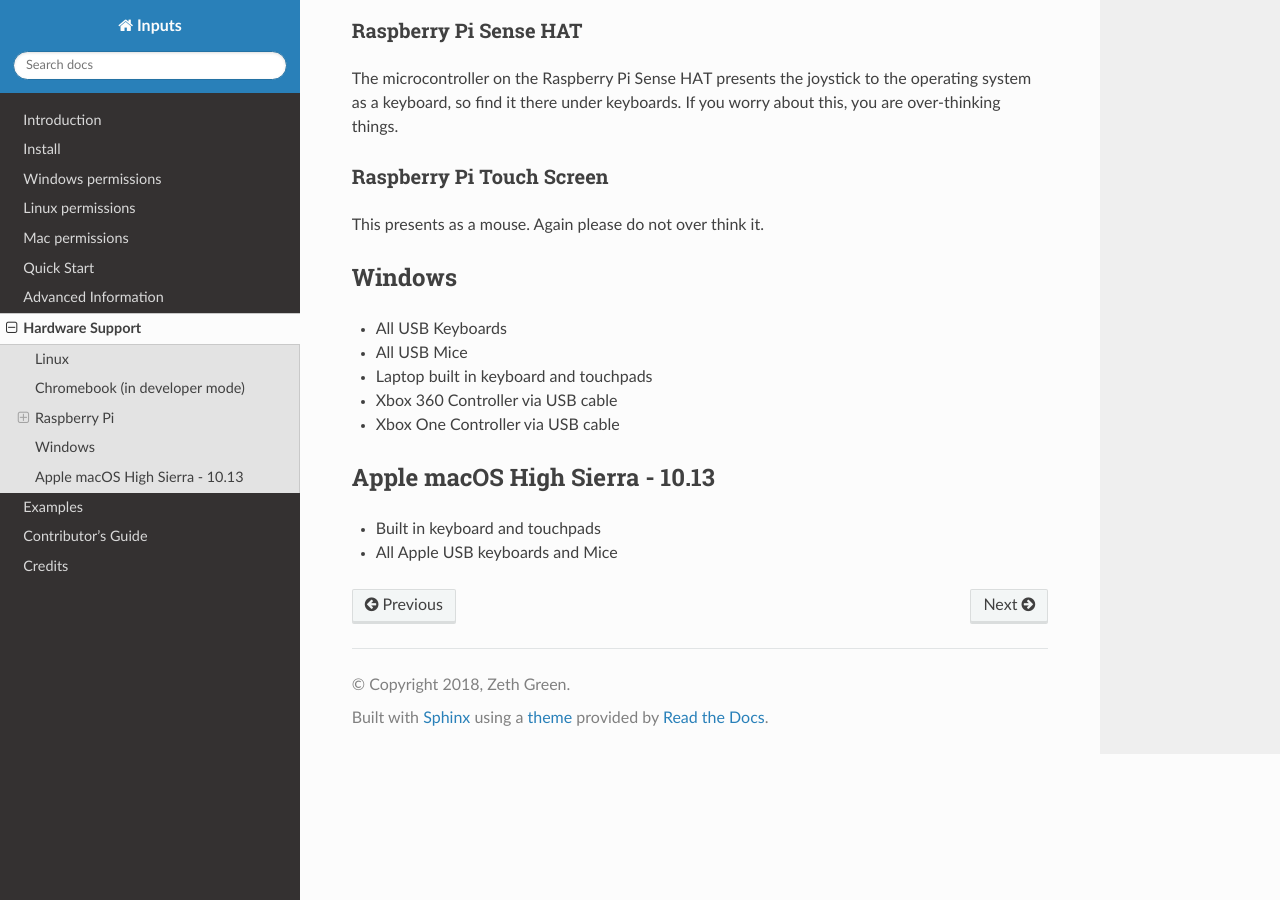
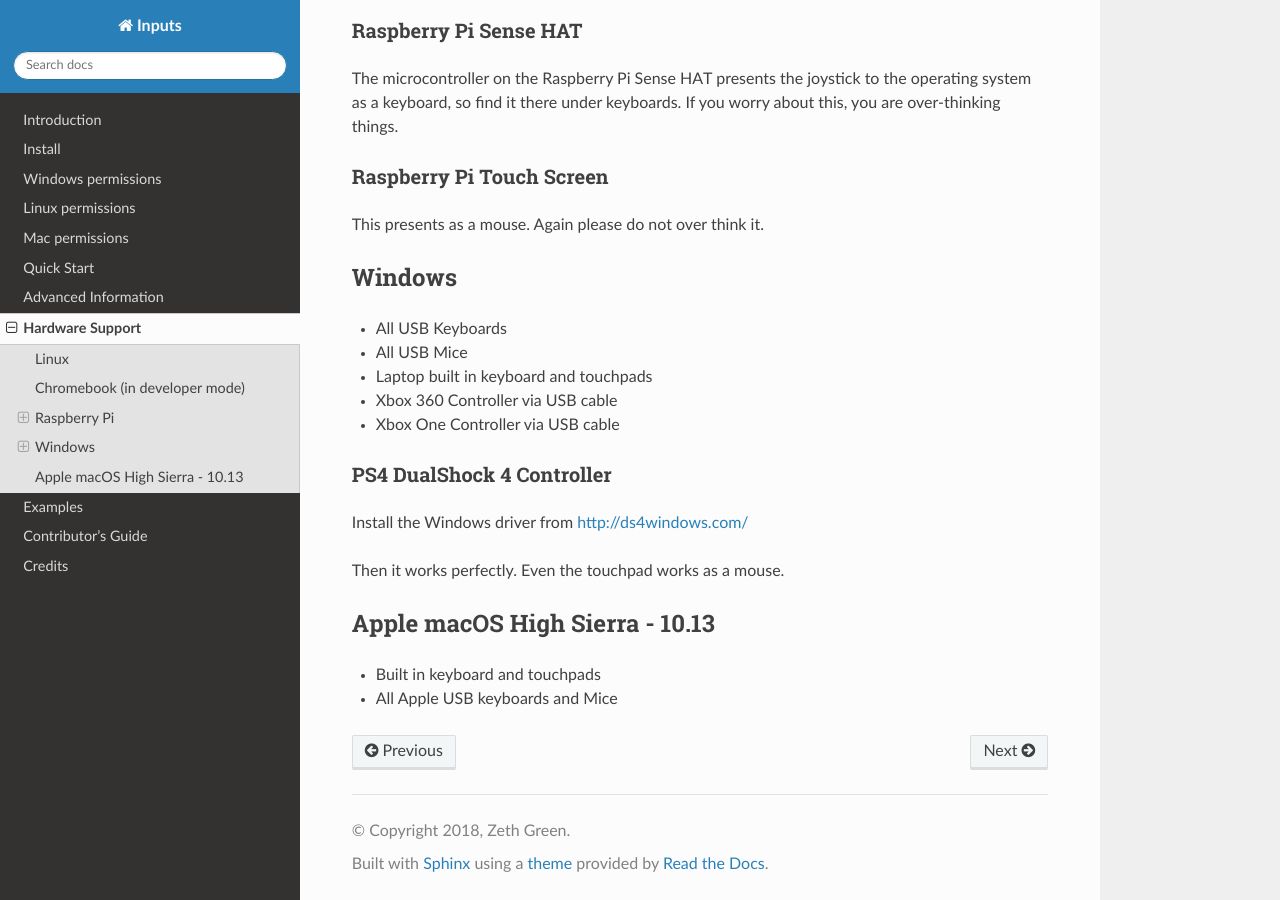
Before and after one commit to zeth/inputs, a Sphinx documentation site: the page built from docs/user/hardwaresupport.rst, in a window 1280 px wide and 900 px high, scrolled down 767 px. Built offline with Sphinx 7.4.7 and the Read the Docs theme 2.0.0, drawn with Linux system fonts in a browser that asks for light colours.

Commit message:
Mention PS4 Dualshock support on Windows.

```diff
--- a/docs/user/hardwaresupport.rst
+++ b/docs/user/hardwaresupport.rst
@@ -52,6 +52,13 @@
 * Xbox 360 Controller via USB cable
 * Xbox One Controller via USB cable
 
+PS4 DualShock 4 Controller
+~~~~~~~~~~~~~~~~~~~~~~~~~~
+
+Install the Windows driver from http://ds4windows.com/
+
+Then it works perfectly. Even the touchpad works as a mouse.
+
 Apple macOS High Sierra - 10.13
 -------------------------------
 
```
